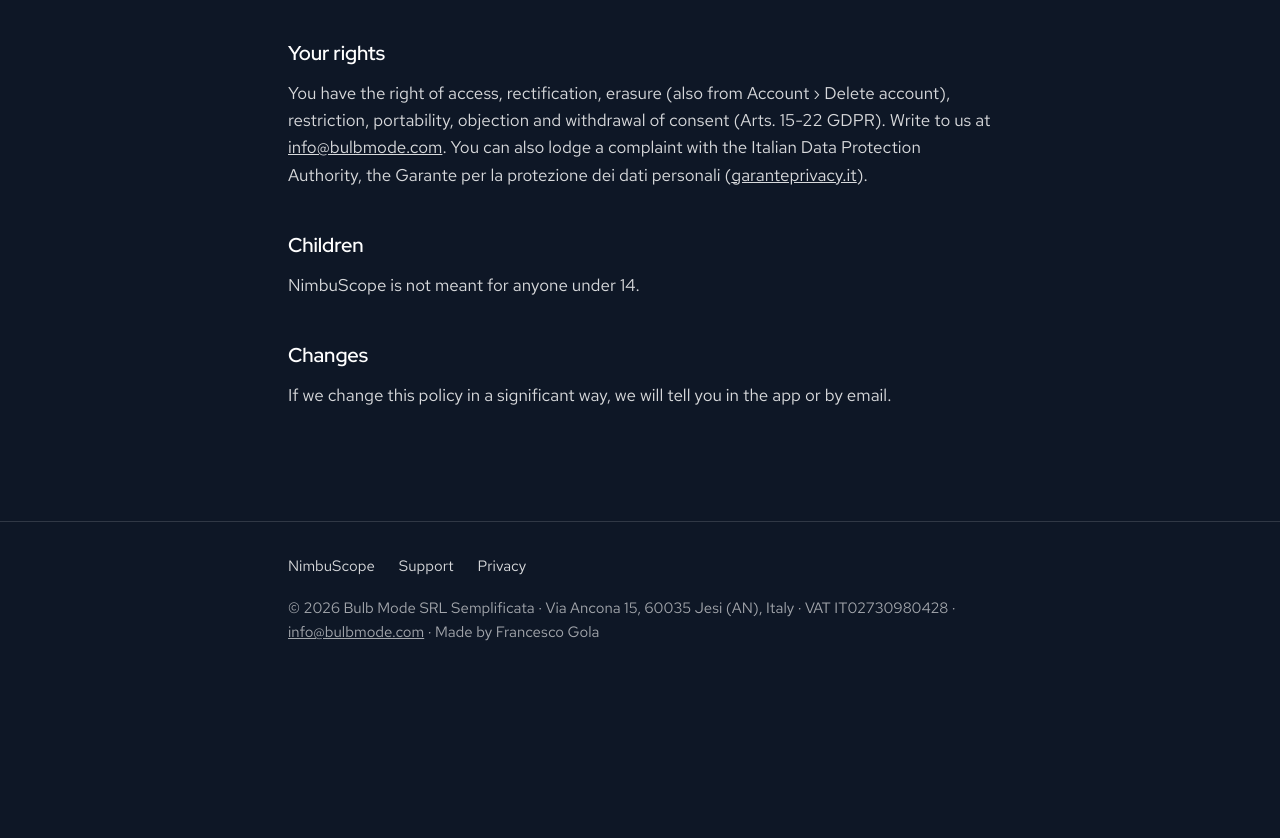
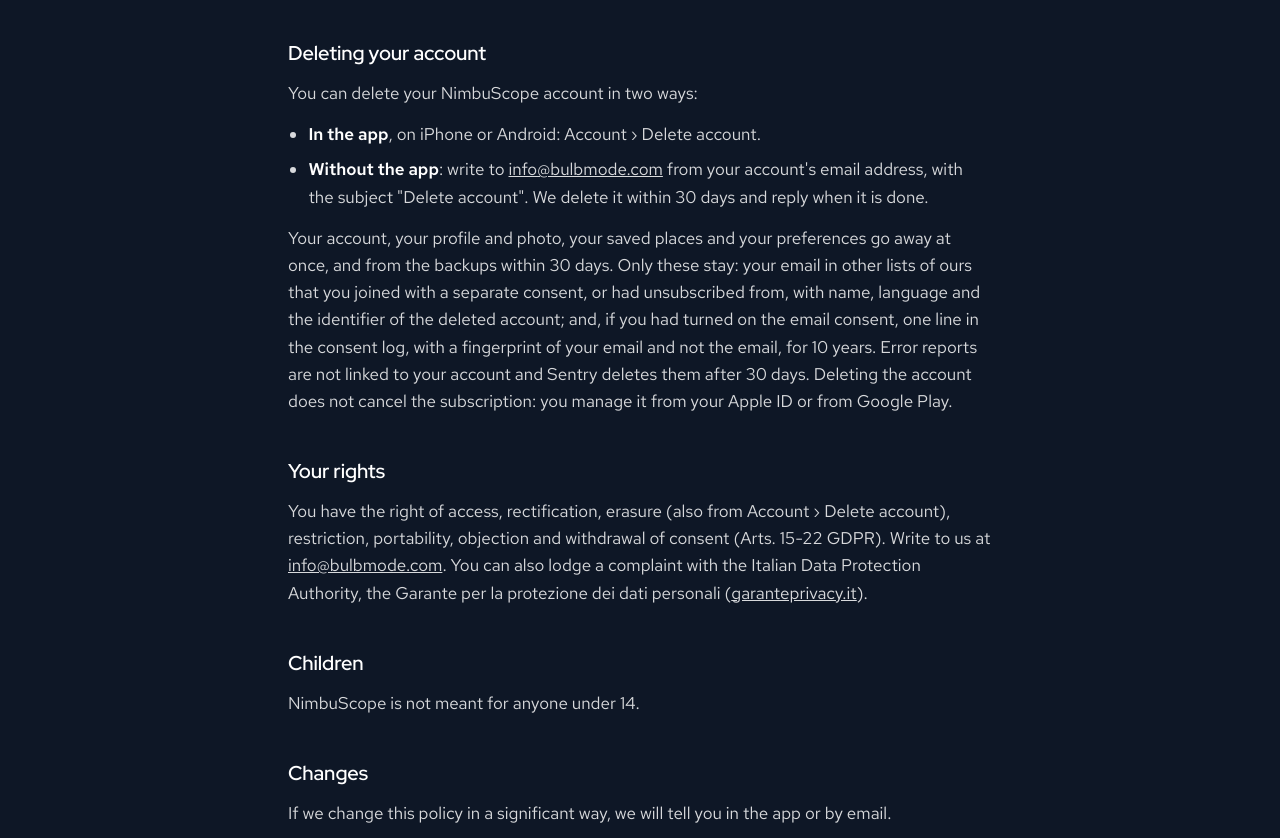
Before and after one commit to chiotas/nimbuscope-sito, a plain HTML site: page privacy/index.html in a window 1280 px wide. Shown: the part 5542-6380 px from the top of the page. Before the commit the page ends 6234 px from the top, so only its background shows below. Drawn offline with Linux system fonts and the light colour scheme.

Commit message:
Privacy: eliminare l'account

```diff
--- a/privacy/index.html
+++ b/privacy/index.html
@@ -62,6 +62,10 @@
 <p>Account data is kept in Frankfurt. Supabase, Cloudflare, GitHub and Sentry are US companies: any transfers take place under the EU-US Data Privacy Framework or the European Commission's standard contractual clauses. Amazon Web Services, Esri, Apple and Google are US companies too: terrain, satellite imagery and place search requests may reach servers in the United States, under the terms of their own privacy policies.</p>
 <h2 id="how-long-we-keep-it">How long we keep it</h2>
 <ul><li><strong>Account, profile, places and preferences</strong>: as long as you have the account. If you delete it from the app (Account › Delete account) they go away at once, and from the backups within 30 days. If you are also subscribed to other lists of ours, with a separate consent, or had unsubscribed, your email stays only there, with name, language and the identifier of the deleted account, to respect that choice; the rest of NimbuScope goes away.</li><li><strong>Email consent</strong>: until you withdraw it.</li><li><strong>Waitlist</strong>: until you leave it, and at the latest six months after the launch of the app, when we close the list. The fingerprints of IP address and email that protect it from abuse: 24 hours.</li><li><strong>Consent record</strong>: 10 years, with the fingerprint of the email and not the email, so that we can prove a consent if it is disputed. If the consent was on, deleting the account also leaves a line in it.</li><li><strong>Error reports</strong>: 30 days, then Sentry deletes them automatically.</li><li><strong>Technical logs</strong>: as long as our providers keep them, usually a few days.</li></ul>
+<h2 id="deleting-your-account">Deleting your account</h2>
+<p>You can delete your NimbuScope account in two ways:</p>
+<ul><li><strong>In the app</strong>, on iPhone or Android: Account › Delete account.</li><li><strong>Without the app</strong>: write to <a href="mailto:info@bulbmode.com">info@bulbmode.com</a> from your account's email address, with the subject "Delete account". We delete it within 30 days and reply when it is done.</li></ul>
+<p>Your account, your profile and photo, your saved places and your preferences go away at once, and from the backups within 30 days. Only these stay: your email in other lists of ours that you joined with a separate consent, or had unsubscribed from, with name, language and the identifier of the deleted account; and, if you had turned on the email consent, one line in the consent log, with a fingerprint of your email and not the email, for 10 years. Error reports are not linked to your account and Sentry deletes them after 30 days. Deleting the account does not cancel the subscription: you manage it from your Apple ID or from Google Play.</p>
 <h2 id="your-rights">Your rights</h2>
 <p>You have the right of access, rectification, erasure (also from Account › Delete account), restriction, portability, objection and withdrawal of consent (Arts. 15-22 GDPR). Write to us at <a href="mailto:info@bulbmode.com">info@bulbmode.com</a>. You can also lodge a complaint with the Italian Data Protection Authority, the Garante per la protezione dei dati personali (<a href="https://www.garanteprivacy.it">garanteprivacy.it</a>).</p>
 <h2 id="children">Children</h2>
```
Also changed, not shown: it/privacy/index.html (+4 -0 lines).
